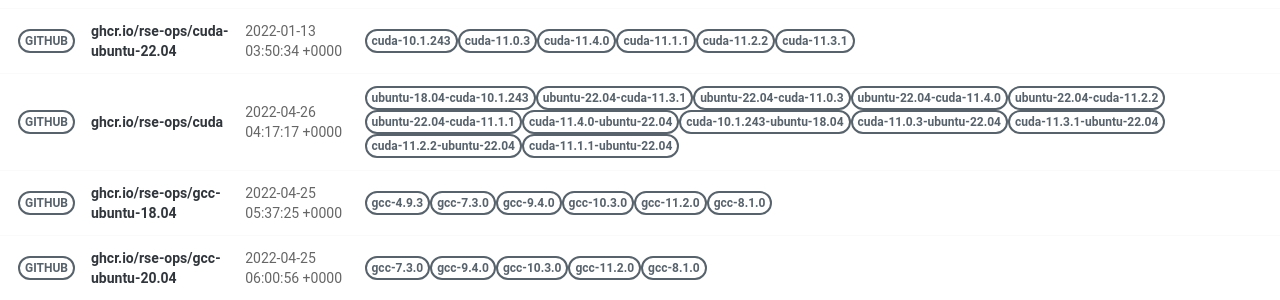
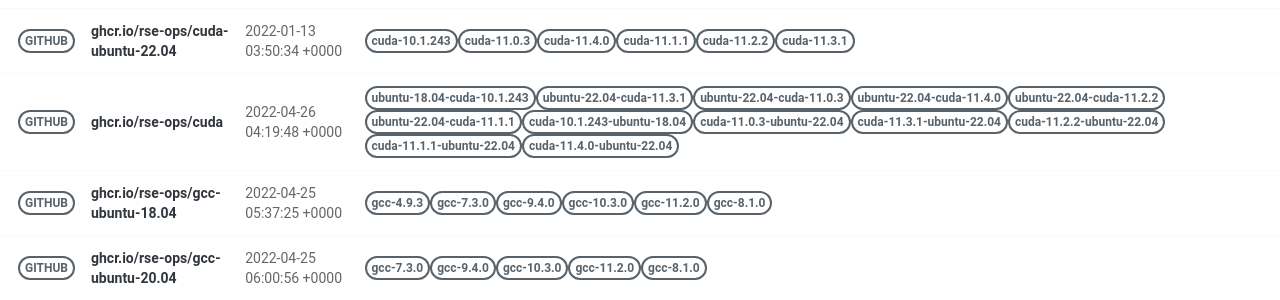
Before and after one commit to rse-ops/docker-images, a Jekyll site: the page built from pages/index.md, in a window 1280 px wide. Shown: the part 421-721 px from the top of the page. Built offline with Jekyll 4.4.1, drawn with Linux system fonts in a browser that asks for light colours; nearby versions of some CDN libraries.

Commit message:
Automated push to update library 2022-04-26

```diff
--- a/_library/ghcr.io-rse-ops-cuda.md
+++ b/_library/ghcr.io-rse-ops-cuda.md
@@ -1,7 +1,7 @@
 ---
 layout: container
 name: ghcr.io/rse-ops/cuda
-updated_at: 2022-04-26 04:17:17.101356
+updated_at: 2022-04-26 04:19:48.232336
 
 
 container_url: https://github.com/orgs/rse-ops/packages/container/package/cuda
```
Also changed, not shown: other parts of _library/ghcr.io-rse-ops-cuda.md (+3 -3 lines).
